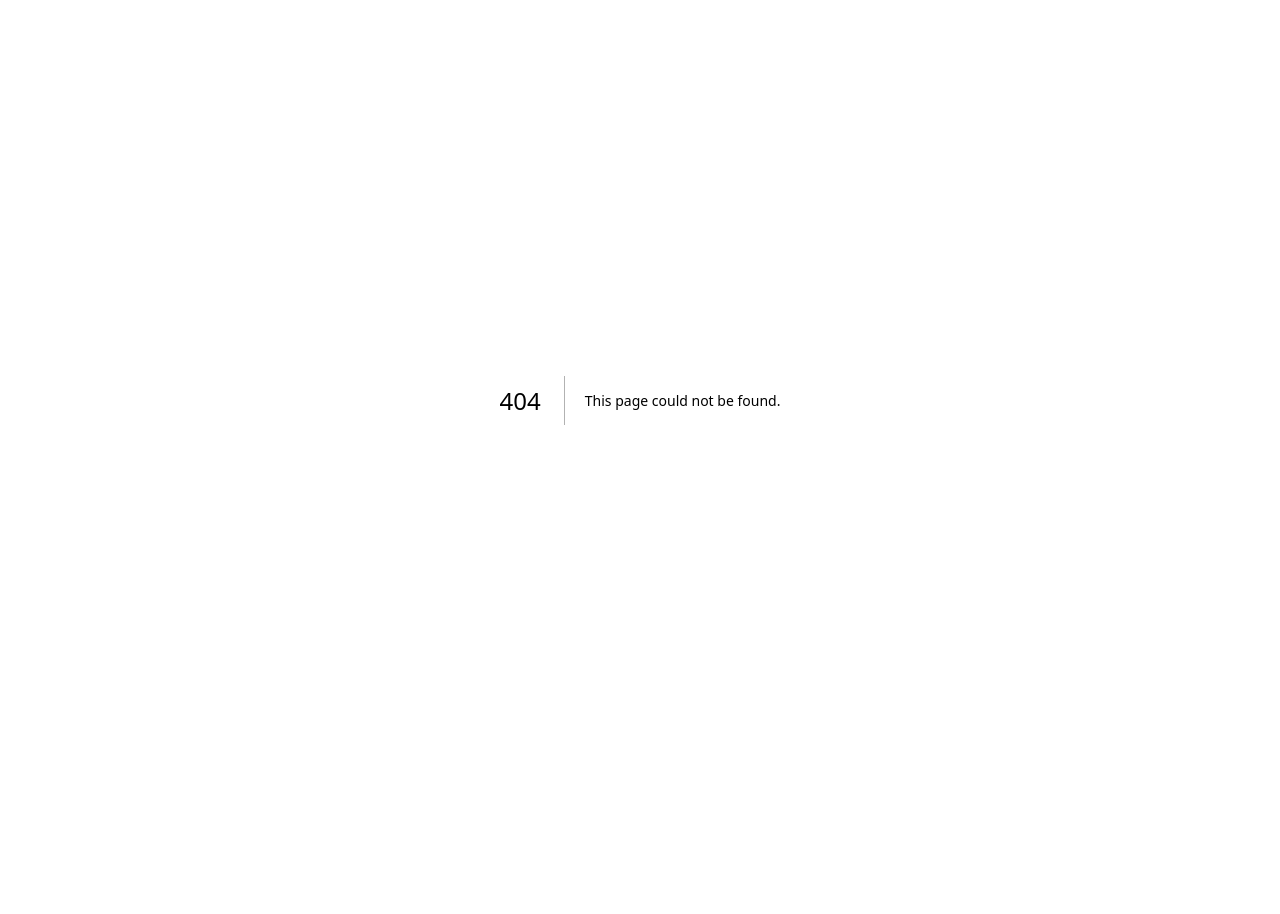
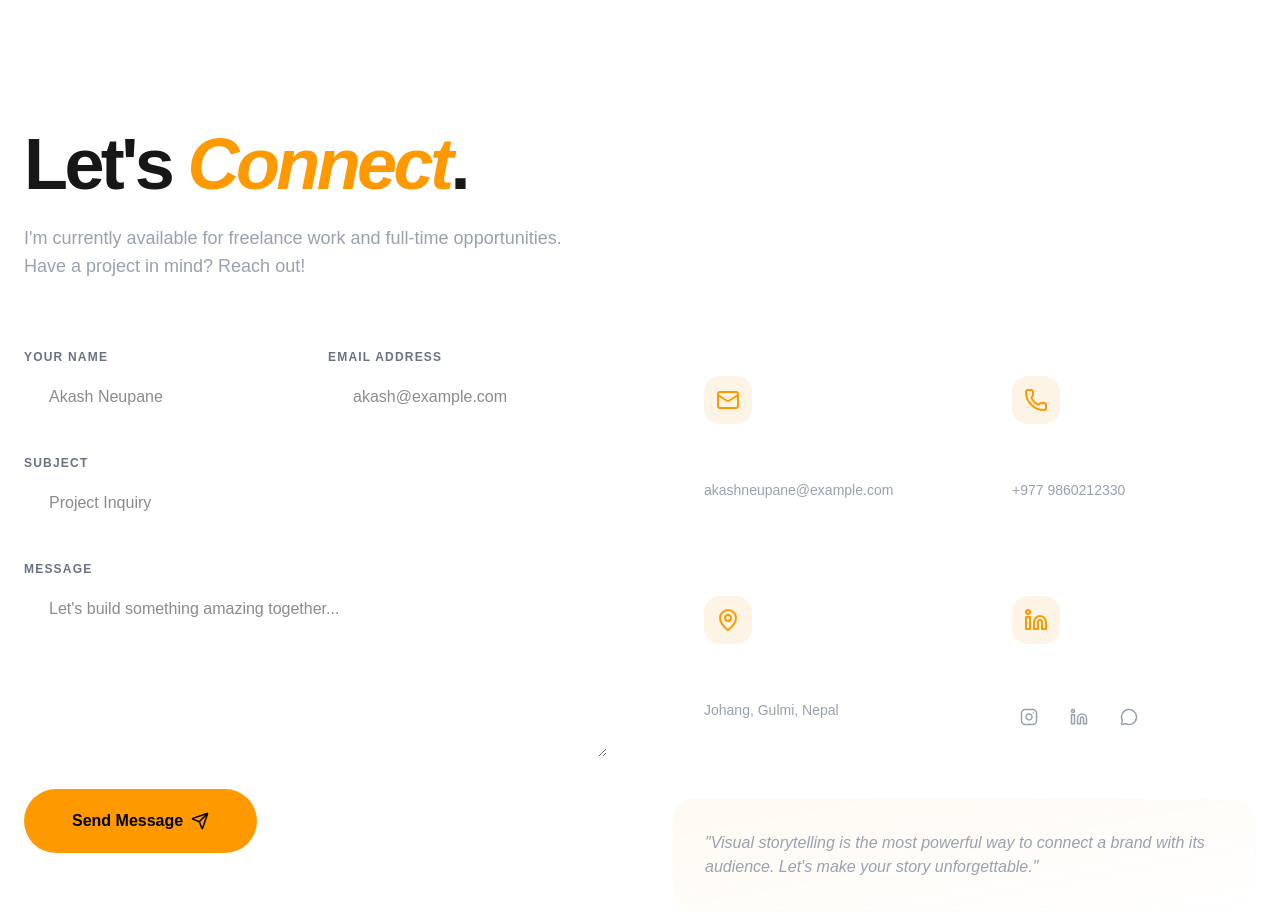
Before and after one commit to akkinyu2002/Boring-Projects-Just-to-be-active-, a Next.js app: page /contact in a window 1280 px wide. Before the commit this address had no page. Shown: the top 914 px of the page. Before the commit the page ends 800 px from the top, so only its background shows below. Built offline with nearby package versions, Linux system fonts and the light colour scheme.

Commit message:
feat: ping me! added contact page with form

```diff
--- /dev/null
+++ b/app/contact/page.tsx
@@ -0,0 +1,115 @@
+"use client";
+
+import { motion } from "framer-motion";
+import { Mail, Phone, MapPin, Instagram, Linkedin, MessageCircle, Send } from "lucide-react";
+
+export default function ContactPage() {
+    return (
+        <div className="pt-32 pb-24 min-h-screen">
+            <div className="container mx-auto px-6">
+                <header className="mb-16">
+                    <motion.h1
+                        initial={{ opacity: 0, y: 20 }}
+                        animate={{ opacity: 1, y: 0 }}
+                        className="text-4xl md:text-7xl font-bold font-space tracking-tighter mb-6"
+                    >
+                        Let's <span className="text-amber-500 italic">Connect</span>.
+                    </motion.h1>
+                    <motion.p
+                        initial={{ opacity: 0 }}
+                        animate={{ opacity: 1 }}
+                        transition={{ delay: 0.2 }}
+                        className="text-gray-400 max-w-xl text-lg"
+                    >
+                        I'm currently available for freelance work and full-time opportunities.
+                        Have a project in mind? Reach out!
+                    </motion.p>
+                </header>
+
+                <div className="flex flex-col lg:flex-row gap-16">
+                    <div className="w-full lg:w-1/2">
+                        <form className="space-y-6">
+                            <div className="grid grid-cols-1 md:grid-cols-2 gap-6">
+                                <div className="space-y-2">
+                                    <label className="text-xs uppercase tracking-widest font-bold text-gray-500">Your Name</label>
+                                    <input type="text" className="w-full bg-white/5 border border-white/5 rounded-2xl px-6 py-4 focus:outline-none focus:border-amber-500 transition-colors" placeholder="Akash Neupane" />
+                                </div>
+                                <div className="space-y-2">
+                                    <label className="text-xs uppercase tracking-widest font-bold text-gray-500">Email Address</label>
+                                    <input type="email" className="w-full bg-white/5 border border-white/5 rounded-2xl px-6 py-4 focus:outline-none focus:border-amber-500 transition-colors" placeholder="akash@example.com" />
+                                </div>
+                            </div>
+
+                            <div className="space-y-2">
+                                <label className="text-xs uppercase tracking-widest font-bold text-gray-500">Subject</label>
+                                <input type="text" className="w-full bg-white/5 border border-white/5 rounded-2xl px-6 py-4 focus:outline-none focus:border-amber-500 transition-colors" placeholder="Project Inquiry" />
+                            </div>
+
+                            <div className="space-y-2">
+                                <label className="text-xs uppercase tracking-widest font-bold text-gray-500">Message</label>
+                                <textarea rows={6} className="w-full bg-white/5 border border-white/5 rounded-2xl px-6 py-4 focus:outline-none focus:border-amber-500 transition-colors" placeholder="Let's build something amazing together..."></textarea>
+                            </div>
+
+                            <button type="button" className="group flex items-center justify-center w-full md:w-auto px-12 py-5 bg-amber-500 text-black font-bold rounded-full hover:bg-white transition-all">
+                                Send Message
+                                <Send className="ml-2 group-hover:translate-x-1 group-hover:-translate-y-1 transition-transform" size={18} />
+                            </button>
+                        </form>
+                    </div>
+
+                    <div className="w-full lg:w-1/2">
+                        <div className="grid grid-cols-1 md:grid-cols-2 gap-8">
+                            <div className="p-8 glass-card rounded-3xl">
+                                <div className="w-12 h-12 rounded-2xl bg-amber-500/10 flex items-center justify-center text-amber-500 mb-6">
+                                    <Mail size={24} />
+                                </div>
+                                <h4 className="font-bold font-space text-white mb-2">Email</h4>
+                                <p className="text-sm text-gray-400 break-all">akashneupane@example.com</p>
+                            </div>
+
+                            <div className="p-8 glass-card rounded-3xl">
+                                <div className="w-12 h-12 rounded-2xl bg-amber-500/10 flex items-center justify-center text-amber-500 mb-6">
+                                    <Phone size={24} />
+                                </div>
+                                <h4 className="font-bold font-space text-white mb-2">Phone</h4>
+                                <p className="text-sm text-gray-400">+977 9860212330</p>
+                            </div>
+
+                            <div className="p-8 glass-card rounded-3xl">
+                                <div className="w-12 h-12 rounded-2xl bg-amber-500/10 flex items-center justify-center text-amber-500 mb-6">
+                                    <MapPin size={24} />
+                                </div>
+                                <h4 className="font-bold font-space text-white mb-2">Location</h4>
+                                <p className="text-sm text-gray-400">Johang, Gulmi, Nepal</p>
+                            </div>
+
+                            <div className="p-8 glass-card rounded-3xl">
+                                <div className="w-12 h-12 rounded-2xl bg-amber-500/10 flex items-center justify-center text-amber-500 mb-6">
+                                    <Linkedin size={24} />
+                                </div>
+                                <h4 className="font-bold font-space text-white mb-2">Social Hub</h4>
+                                <div className="flex space-x-4">
+                                    <a href="#" className="p-2 bg-white/5 rounded-lg text-gray-400 hover:text-white transition-colors">
+                                        <Instagram size={18} />
+                                    </a>
+                                    <a href="#" className="p-2 bg-white/5 rounded-lg text-gray-400 hover:text-white transition-colors">
+                                        <Linkedin size={18} />
+                                    </a>
+                                    <a href="https://wa.me/9779860212330" className="p-2 bg-white/5 rounded-lg text-gray-400 hover:text-white transition-colors">
+                                        <MessageCircle size={18} />
+                                    </a>
+                                </div>
+                            </div>
+                        </div>
+
+                        <div className="mt-8 p-8 border border-white/5 bg-gradient-to-br from-amber-500/5 to-transparent rounded-3xl">
+                            <p className="text-gray-400 italic">
+                                "Visual storytelling is the most powerful way to connect a brand with its audience. Let's make your story unforgettable."
+                            </p>
+                        </div>
+                    </div>
+                </div>
+            </div>
+        </div>
+    );
+}
```
